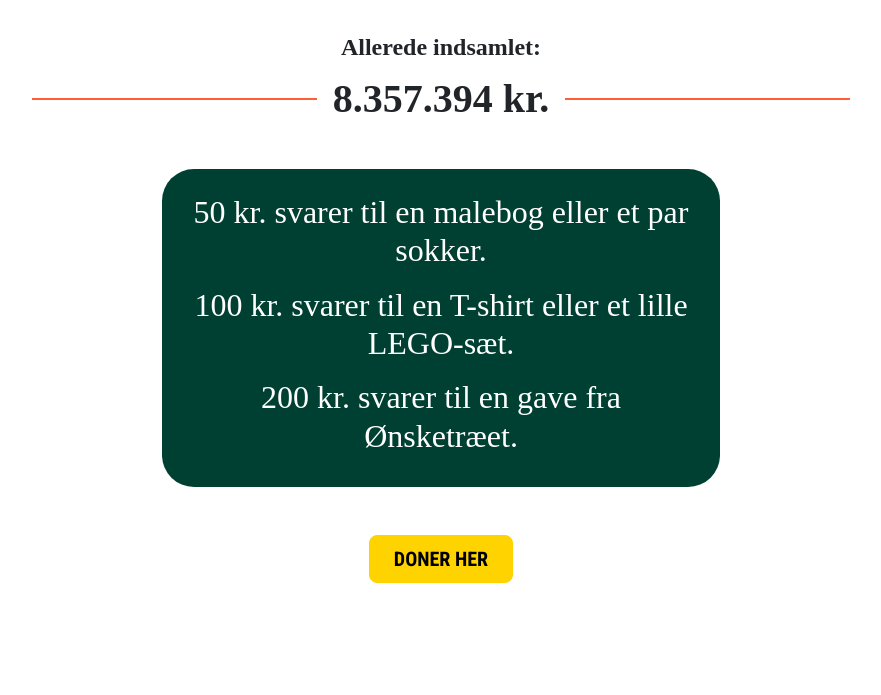
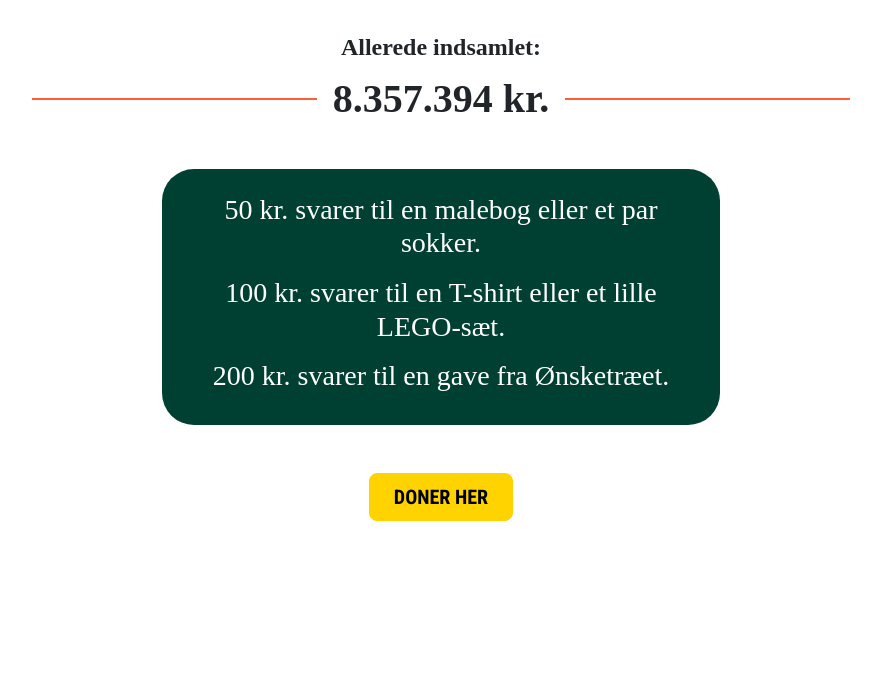
Before and after one commit to learasmussen/Julehjaelp, a PHP site: page /donate.php in a window 1280 px wide. Shown: the part 306-1001 px from the top of the page, without its empty margins (199-1080 px from the left). After the commit the page ends 827 px from the top, so only its background shows below. Run offline with PHP 8.4, Linux system fonts and the light colour scheme; style sheets or scripts are compiled from the project's sources; some libraries are stand-ins or nearby versions; some web fonts are replaced.

Commit message:
Rettet font str.

```diff
--- a/donate.php
+++ b/donate.php
@@ -61,9 +61,9 @@ require "settings/init.php";
         <div class="col-12 col-md-6 mx-auto pt-4">
             <div class="bg-darkgreen text-white rounded-5 p-4 d-flex flex-column justify-content-between donate-boxes-text ">
                 <div class="instrument text-center">
-                    <p class="mb-3 h2">50 kr. svarer til en malebog eller et par sokker.</p>
-                    <p class="mb-3 h2">100 kr. svarer til en T-shirt eller et lille LEGO-sæt.</p>
-                    <p class="mb-2 h2">200 kr. svarer til en gave fra Ønsketræet.</p>
+                    <p class="mb-3 h3">50 kr. svarer til en malebog eller et par sokker.</p>
+                    <p class="mb-3 h3">100 kr. svarer til en T-shirt eller et lille LEGO-sæt.</p>
+                    <p class="mb-2 h3">200 kr. svarer til en gave fra Ønsketræet.</p>
                 </div>
             </div>
 
```
